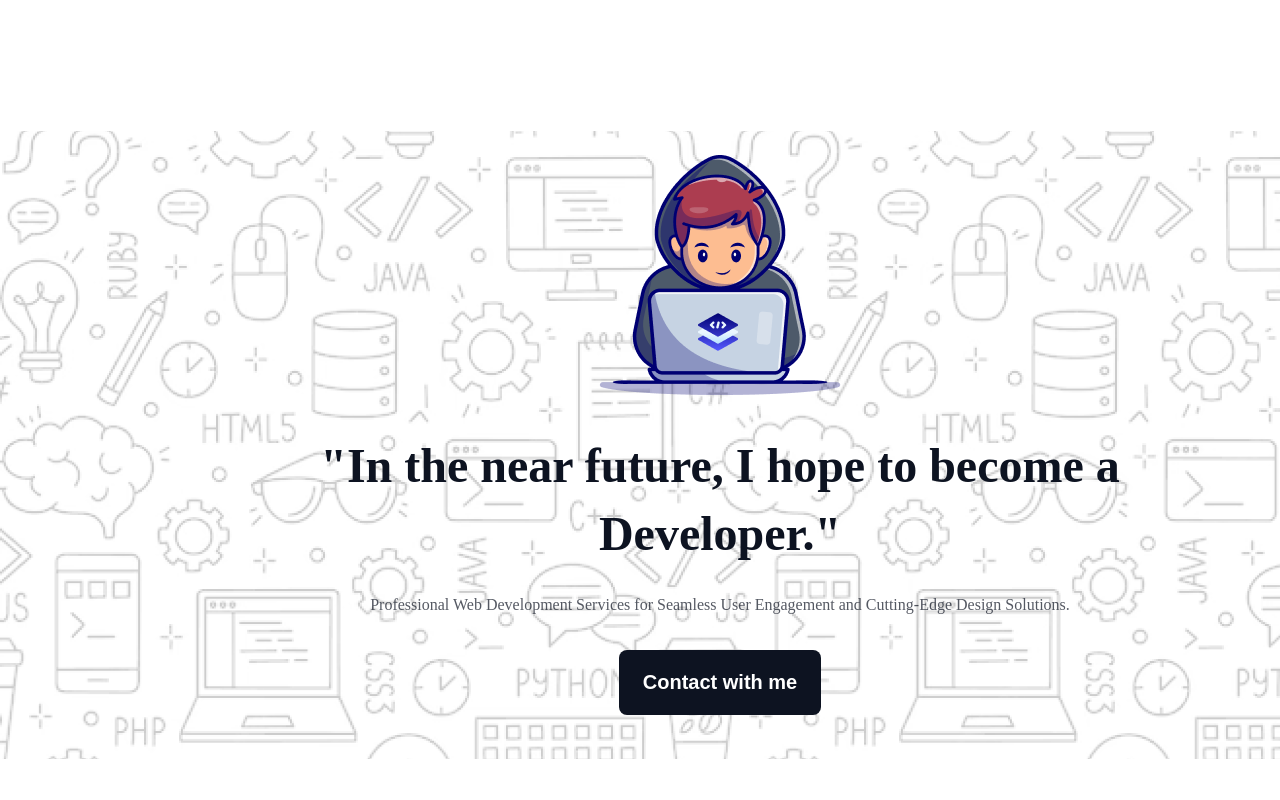
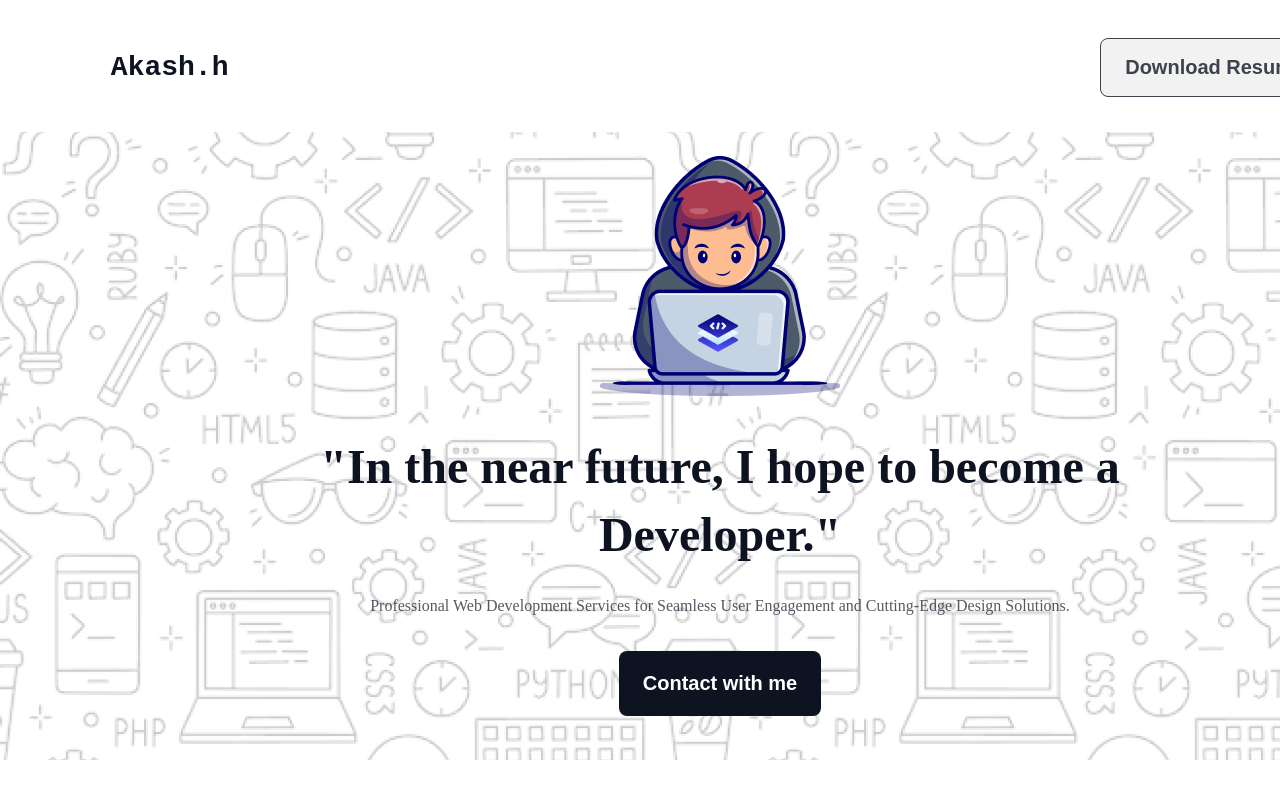
Before and after one commit to AkashPaul923/assignment-1-developer-portfolio, a plain HTML site: page index.html in a window 1280 px wide. Shown: the top 800 px of the page. Drawn offline with Linux system fonts and the light colour scheme; a web font is replaced by a local one.

Commit message:
nav sectionin header added and css design completed

```diff
--- a/index.html
+++ b/index.html
@@ -8,6 +8,10 @@
 </head>
 <body>
     <header>
+        <nav>
+            <h2>Akash.h</h2>
+            <button><a href="">Download Resume</a></button>
+        </nav>
         <div class="header">
             <img src="assets/image/Group.png" alt="" class="header-image">
             <h1 class="header-title">"In the near future, I hope to become a Developer."</h1>
@@ -22,7 +26,7 @@
             <div class="why-container color-1">
                 <div class="why-description">
                     <h2 class="why-description-title">I will Do Coding and Change The World</h2>
-                    <p class="why-description-subtitle">Transforming ideas into reality with code, impacting the world positively.....</p>
+                    <p class="why-description-subtitle">Behind the Code and Creativity That Fuels My Web Development Passion.....</p>
                     <button class="why-button">Learn More</button>
                 </div>
                 <div class="why-image">
@@ -42,7 +46,7 @@
             </div>
             <div class="why-container color-1">
                 <div class="why-description">
-                    <h2 class="why-description-title">I will Do Coding and Change The World</h2>
+                    <h2 class="why-description-title">Transforming Ideas into Interactive Digital Experiences</h2>
                     <p class="why-description-subtitle">Transforming ideas into reality with code, impacting the world positively.....</p>
                     <button class="why-button">Learn More</button>
                 </div>
--- a/styles/style.css
+++ b/styles/style.css
@@ -30,6 +30,41 @@ background: rgba(0, 76, 232, 0.05);
 
 background: rgba(255, 223, 0, 0.05);
 }
+/* nav section style */
+header nav{
+    display: flex;
+    justify-content: center;
+    align-items: center;
+    gap: 650px;
+    margin-top: 38px;
+margin-bottom: 35px;
+}
+header nav h2{
+    color: rgb(13, 19, 33);
+font-size: 28px;
+font-weight: 800;
+line-height: 33px;
+letter-spacing: 0%;
+text-align: left;
+}
+header nav button{
+    box-sizing: border-box;
+border: 1px solid rgb(13, 19, 33);
+border-radius: 8px;
+padding: 17px 24px 17px 24px;
+opacity: 0.8;
+cursor: pointer;
+}
+header nav button>a{
+    color: rgb(13, 19, 33);
+font-size: 20px;
+font-weight: 600;
+line-height: 23px;
+letter-spacing: 0%;
+text-align: center;
+text-decoration: none;
+
+}
 
 /* header styles */
 .header{
@@ -38,7 +73,7 @@ background: rgba(255, 223, 0, 0.05);
     background-repeat: no-repeat;
     background-size: cover;
     text-align: center;
-    margin: 131px 0px 74px 0px;
+    margin: 0px 0px 74px 0px;
 
 }
 
```
